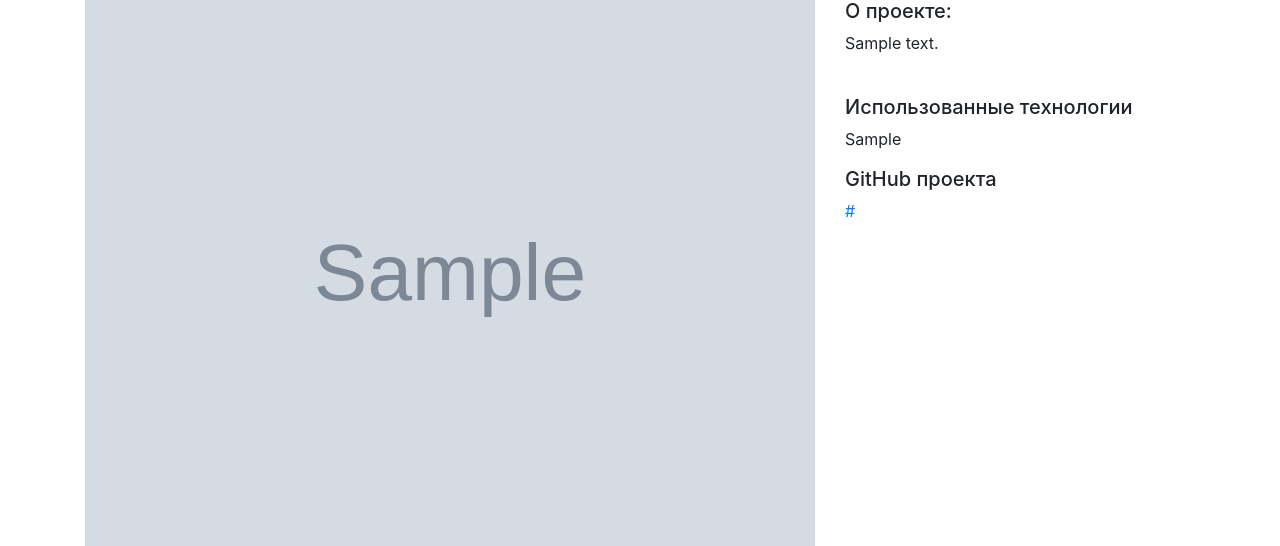
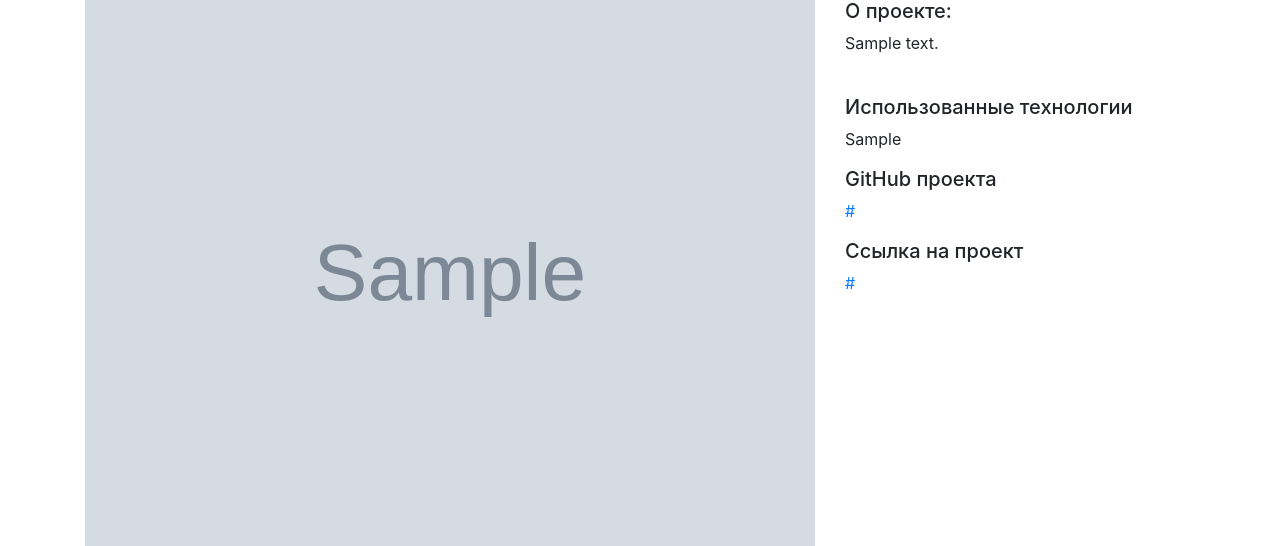
Before and after one commit to lev007-ops/my_portfolio, a Django app: page /1/ in a window 1280 px wide. Shown: the part 113-659 px from the top of the page. Run offline with Django 4.2, Linux system fonts and the light colour scheme; tables that the repository leaves empty hold one stand-in row (values such as "Sample post"); grey boxes marked "Sample" are stand-in pictures; parts of the project's set-up code (start-up, migrations or seed data) failed here and were passed over.

Commit message:
add link field

```diff
--- a/personal_portfolio/templates/base.html
+++ b/personal_portfolio/templates/base.html
@@ -1,7 +1,6 @@
 {% load static %}
 <!DOCTYPE html>
 <html lang="ru">
-
 <head>
     <meta charset="UTF-8">
     <meta http-equiv="X-UA-Compatible" content="IE=edge">
--- a/personal_portfolio/templates/projects/project_detail.html
+++ b/personal_portfolio/templates/projects/project_detail.html
@@ -19,6 +19,10 @@
         <h5>GitHub проекта</h5>
         <p><a href="{{ project.github_link }}">{{ project.github_link }}</a></p>
         {% endif %}
+        {% if project.link %}
+        <h5>Ссылка на проект</h5>
+        <p><a href="{{ project.link }}">{{ project.link }}</a></p>
+        {% endif %}
     </div>
 </div>
 {% endblock %}
--- a/projects/models.py
+++ b/projects/models.py
@@ -10,6 +10,7 @@ class Project(models.Model):
     image = models.ImageField(upload_to='projects/%Y-%m-%d/',
                               verbose_name='Фото')
     github_link = models.URLField(verbose_name='Ссылка на GitHub', null=True)
+    link = models.URLField(verbose_name='Ссылка на проект', null=True)
 
     def __str__(self) -> str:
         return self.title
```
Also changed, not shown: projects/migrations/0010_project_link.py (added), 1 other file.
